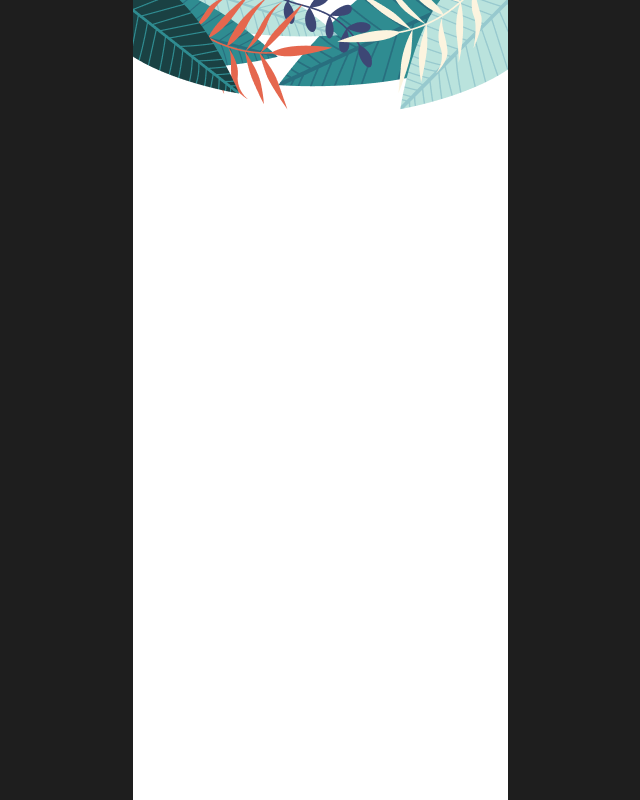
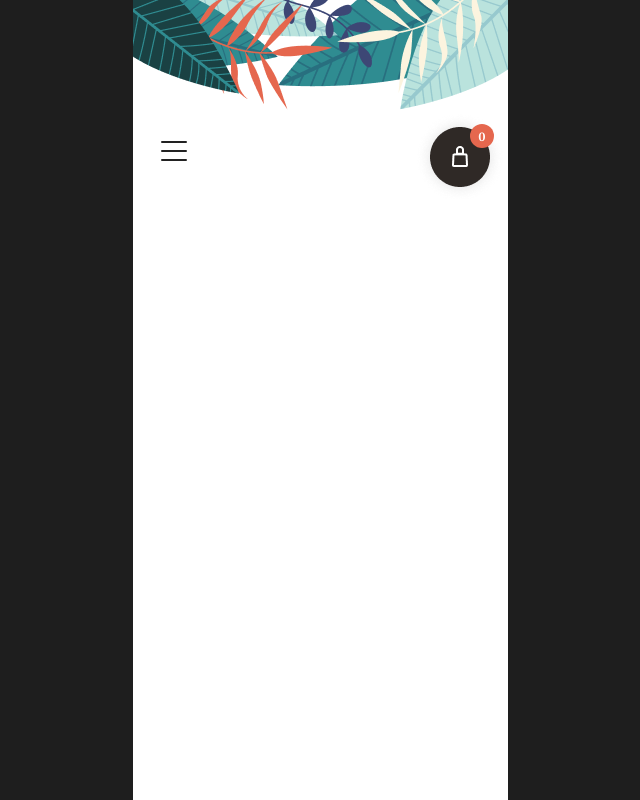
Before and after one commit to Emadenni/Air-bean-app, a React (Vite) app in the folder air-bean-app/: page /about in a window 1280 px wide. Shown: the top 800 px of the page, without its empty margins (320-960 px from the left). Built offline with nearby package versions, Linux system fonts and the light colour scheme.

Commit message:
adjusted footer/header style in menu and about pages

```diff
--- a/air-bean-app/src/components/Header/Header.tsx
+++ b/air-bean-app/src/components/Header/Header.tsx
@@ -1,10 +1,21 @@
 import top from "../../assets/images/top.png";
 import "../Header/header.scss";
+import navicon from "../../assets/images/navicon.svg";
+import carticon from "../../assets/images/carticon.png";
 
 const Header = () => {
   return (
     <>
       <img src={top} alt="top" />
+
+      <div className="headerIcons">
+        <img src={navicon} alt="headerIcons__navicon" />
+
+        <div className="cart-icons-wrapper">
+          <img src={carticon} alt="headerIcons__carticon" />
+          <p className="headerIcons__cart-counter">0</p>
+        </div>
+      </div>
     </>
   );
 };
--- a/air-bean-app/src/components/Header/header.scss
+++ b/air-bean-app/src/components/Header/header.scss
@@ -0,0 +1,40 @@
+@import url('https://fonts.googleapis.com/css2?family=PT+Serif:ital,wght@0,400;0,700;1,400;1,700&display=swap');
+
+.headerIcons {
+  width: 96%;
+  z-index: 2;
+  display: flex;
+  justify-content: space-between;
+  align-items: center;
+  transform: translateY(-400px);
+  margin-left: 20px;
+
+  &__carticon {
+    position: relative;
+    margin-top: 8px;
+  }
+
+  &__cart-counter {
+    width: 14px;
+    height: 14px;
+    border-radius: 50%;
+    padding: 1px;
+    background-color: #E5674E;
+    font-size: 12px;
+    padding: 12px;
+    display: flex;
+    justify-content: center;
+    align-items: center;
+    color: white;
+    position: absolute;
+    top: 26px;
+    left: 320px;
+    font-family: "PT Serif", serif;
+    font-weight: bold;
+    font-style: normal;
+  }
+}
+
+.cart-icons-wrapper {
+    margin-top: 15px;
+}
```
Also changed, not shown: air-bean-app/src/assets/images/carticon.png (added), air-bean-app/src/assets/images/navicon.svg (added).
